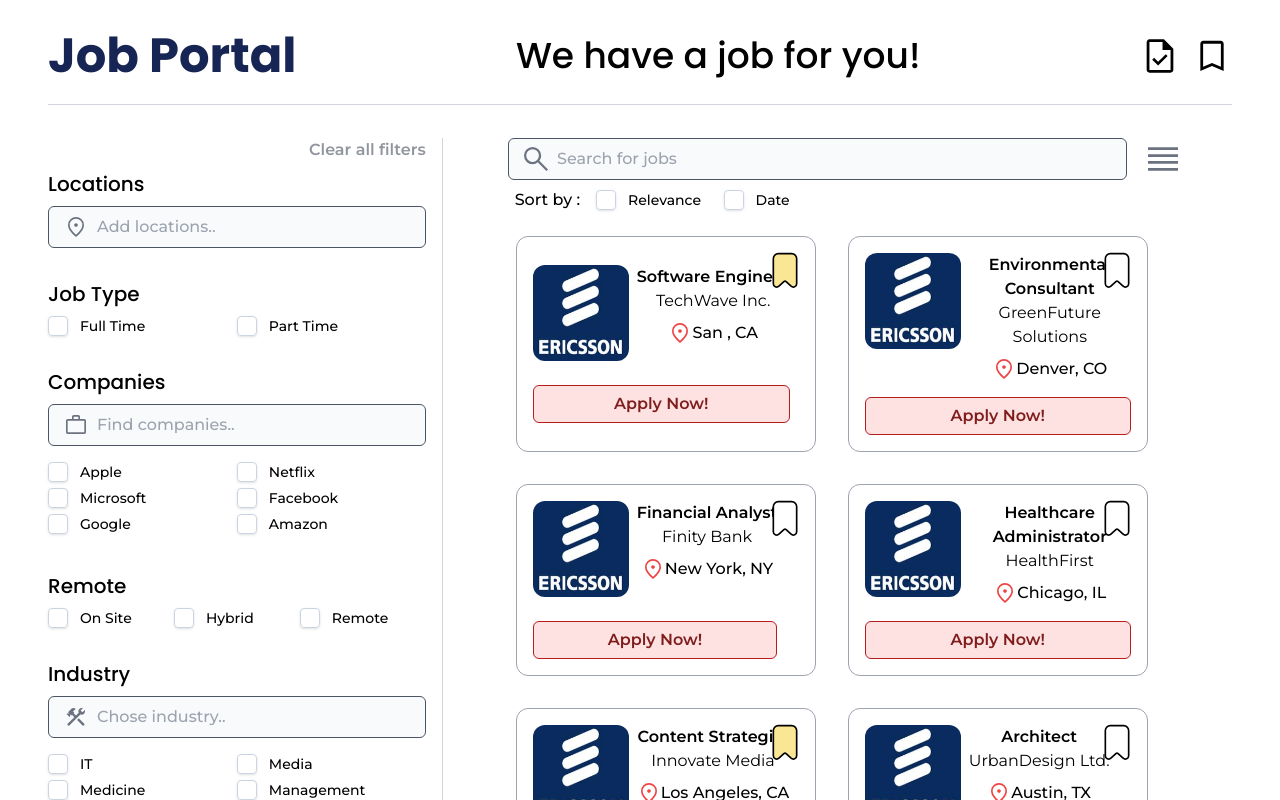
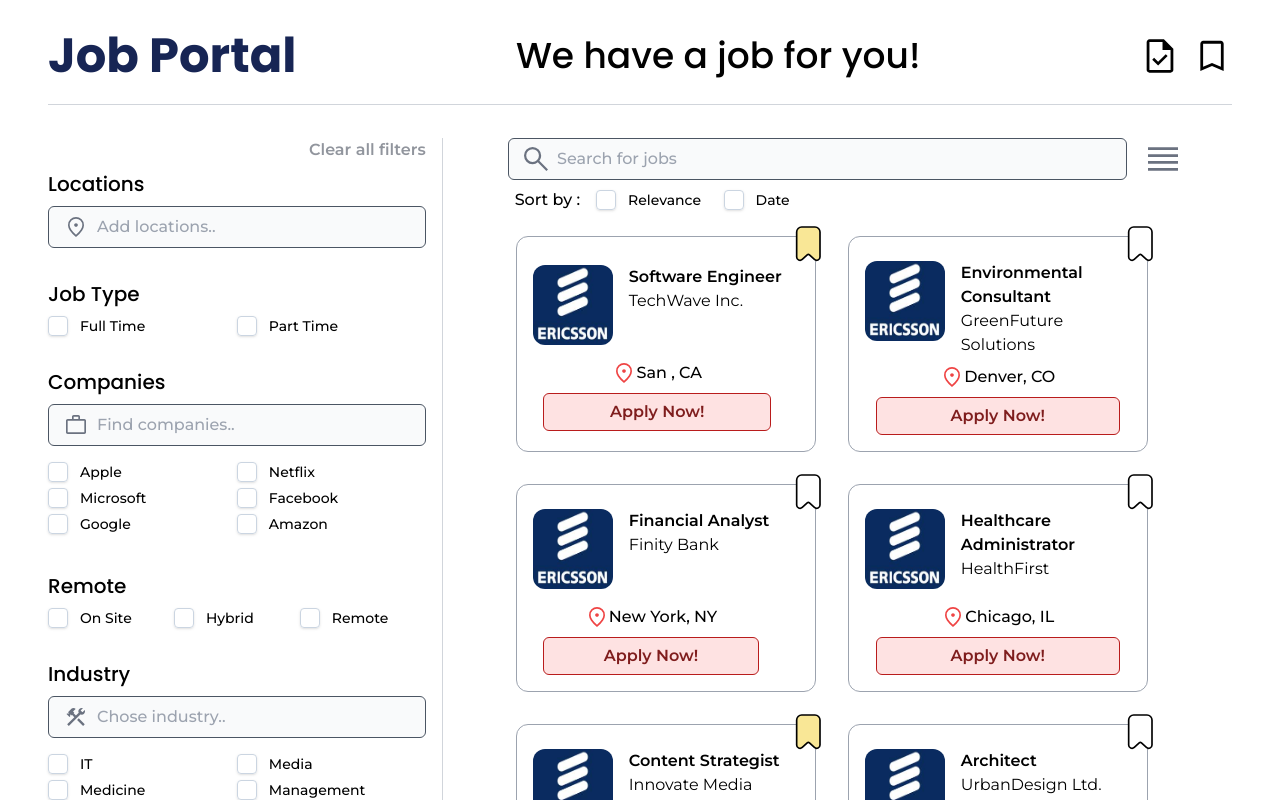
Before and after one commit to shepelenkomikhail/Job-Portal, a React (Vite) app: page / in a window 1280 px wide. Both pictures are taken after a click on the button 1162 px from the left and 159 px from the top of the page. Shown: the top 800 px of the page. Built offline with nearby package versions, Linux system fonts and the light colour scheme.

Commit message:
grid card view

```diff
--- a/src/components/jobs/JobCard.tsx
+++ b/src/components/jobs/JobCard.tsx
@@ -23,7 +23,7 @@ export default function JobCard({vacancy, grid}: {vacancy: VacancyInterface, gri
             className={"border border-gray-400 rounded-xl p-4 transition-ease-in duration-300 hover:shadow-lg relative"}
             style={{width: grid ? "300px" : "100%"}}>
 
-            <button className="w-auto h-auto flex justify-center items-center rounded-full absolute top-0 right-0 -translate-x-1/4 translate-y-1/3">
+            <button className={`w-auto h-auto flex justify-center items-center rounded-full absolute top-0 right-0 ${!grid ? "-translate-x-1/4 translate-y-1/3": "translate-x-1/3 -translate-y-1/3"}`}>
                 <div onClick={() => {saveVacancy(vacancy);}} className="flex justify-center items-center">
                     <svg xmlns="http://www.w3.org/2000/svg" fill={saved ? "#F9E796" : "#ffffff"} width="40" height="40" viewBox="-5 -2 24 24" stroke="#000000">
                         <path d="M3 0h8a3 3 0 0 1 3 3v15a2 2 0 0 1-3.348 1.477L7.674 16.76a1 1 0 0 0-1.348 0l-2.978 2.717A2 2 0 0 1 0 18V3a3 3 0 0 1 3-3z"/>
@@ -33,25 +33,27 @@ export default function JobCard({vacancy, grid}: {vacancy: VacancyInterface, gri
 
             <div>
                 {grid ? (
-                    <div className={"flex items-center text-center"}>
+                    <div className={"flex mt-2"}>
+                        <div className={"flex flex-col items-center justify-center text-left"}>
+                            <div className={"flex flex-row gap-4"}>
+                                <img src={vacancy.companyLogo} className={"w-20 h-20 rounded-xl mb-2"}></img>
                                 <div className={"flex flex-col"}>
-                            <div className={"flex flex-row gap-2"}>
-                                <img src={vacancy.companyLogo} className={"w-24 h-24 rounded-xl mb-2"}></img>
-                                <div className={"flex flex-col items-center"}>
                                     <h2 className={"font-semibold"}>{vacancy.title}</h2>
                                     <p> {vacancy.company}</p>
+                                </div>
+                            </div>
+                            <div className={"flex flex-col w-11/12 items-center gap-2"}>
                                 <div className={"flex mt-2"}>
                                     <svg xmlns="http://www.w3.org/2000/svg" height="24" viewBox="0 -960 960 960" width="24" fill="#ef4444">
                                         <path d="M480.06-486.67q30.27 0 51.77-21.56 21.5-21.55 21.5-51.83 0-30.27-21.56-51.77-21.55-21.5-51.83-21.5-30.27 0-51.77 21.56-21.5 21.55-21.5 51.83 0 30.27 21.56 51.77 21.55 21.5 51.83 21.5ZM480-168q129.33-118 191.33-214.17 62-96.16 62-169.83 0-114.86-73.36-188.1-73.36-73.23-179.97-73.23T300.03-740.1q-73.36 73.24-73.36 188.1 0 73.67 63 169.83Q352.67-286 480-168Zm0 88Q319-217 239.5-334.5T160-552q0-150 96.5-239T480-880q127 0 223.5 89T800-552q0 100-79.5 217.5T480-80Zm0-480Z"/>
                                     </svg>
                                     <p className={"font-medium"}>{vacancy.location}</p>
                                 </div>
-                                </div>
-                            </div>
                                 <button
-                                className={"mt-4 p-1.5 bg-red-100 border border-red-700 rounded-md hover:bg-red-700 hover:text-white transition-ease-in duration-300 text-red-900 font-semibold"}>
+                                    className={"p-1.5 w-full bg-red-100 border border-red-700 rounded-md hover:bg-red-700 hover:text-white transition-ease-in duration-300 text-red-900 font-semibold"}>
                                     Apply Now!
                                 </button>
+                            </div>
                         </div>
                     </div>
                 ) : (
```
Lines whose indentation alone changed are shown as unchanged.
